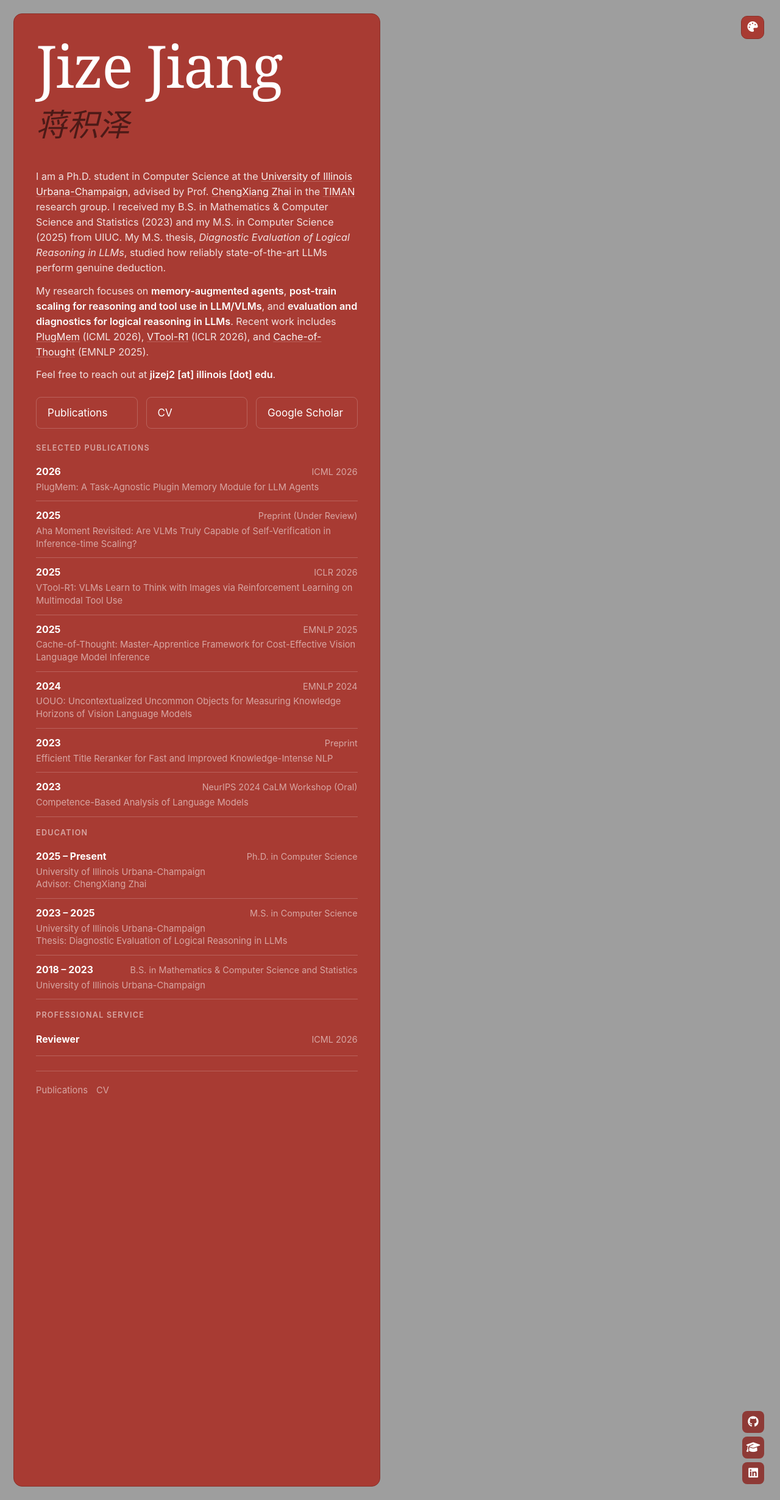
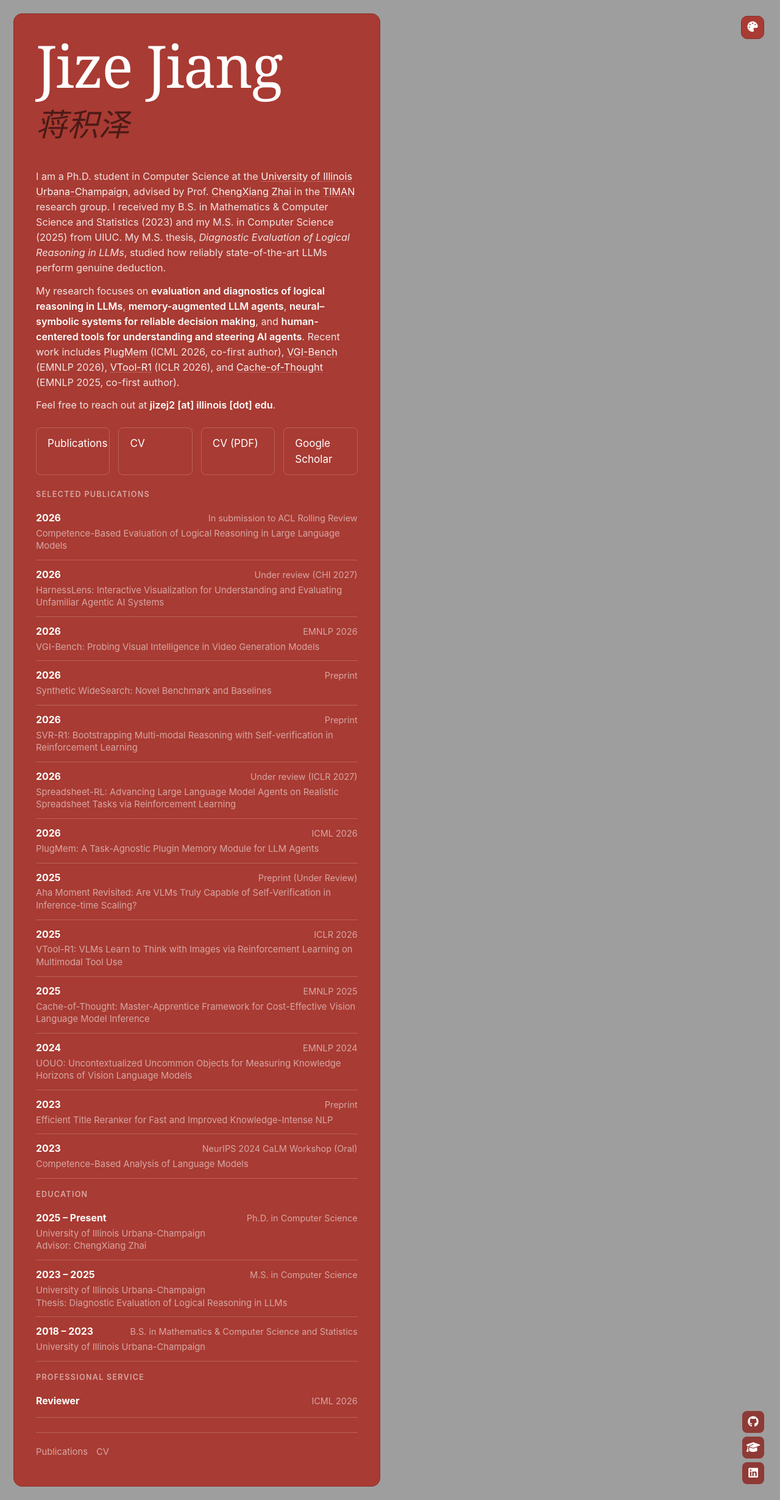
Before and after one commit to jizej/jizej.github.io, a Jekyll site: the page built from _pages/about.md, in a window 1280 px wide. Shown: the whole page at 61% size. Built offline with Jekyll 4.4.1, drawn with Linux system fonts in a browser that asks for light colours; some web fonts are replaced; a script bundle is joined from its source files by our own code; library files that are not in the unit come from our copies.

Commit message:
Sync site with latest CV (Nov 2026) and add downloadable CV PDF

```diff
--- a/_pages/about.md
+++ b/_pages/about.md
@@ -9,6 +9,8 @@ panel_links:
     url: "/publications/"
   - title: "CV"
     url: "/cv/"
+  - title: "CV (PDF)"
+    url: "/files/Jize_Jiang_CV.pdf"
   - title: "Google Scholar"
     url: "https://scholar.google.com/citations?hl=en&user=XWw9xbcAAAAJ"
 social_icons:
@@ -28,6 +30,6 @@ redirect_from:
 
 I am a Ph.D. student in Computer Science at the [University of Illinois Urbana-Champaign](https://illinois.edu/), advised by Prof. [ChengXiang Zhai](https://czhai.cs.illinois.edu/) in the [TIMAN](https://sifaka.cs.illinois.edu/) research group. I received my B.S. in Mathematics & Computer Science and Statistics (2023) and my M.S. in Computer Science (2025) from UIUC. My M.S. thesis, *Diagnostic Evaluation of Logical Reasoning in LLMs*, studied how reliably state-of-the-art LLMs perform genuine deduction.
 
-My research focuses on **memory-augmented agents**, **post-train scaling for reasoning and tool use in LLM/VLMs**, and **evaluation and diagnostics for logical reasoning in LLMs**. Recent work includes [PlugMem](https://arxiv.org/abs/2603.03296) (ICML 2026), [VTool-R1](https://arxiv.org/abs/2505.19255) (ICLR 2026), and [Cache-of-Thought](https://arxiv.org/abs/2502.20587) (EMNLP 2025).
+My research focuses on **evaluation and diagnostics of logical reasoning in LLMs**, **memory-augmented LLM agents**, **neural&ndash;symbolic systems for reliable decision making**, and **human-centered tools for understanding and steering AI agents**. Recent work includes [PlugMem](https://arxiv.org/abs/2603.03296) (ICML 2026, co-first author), [VGI-Bench](https://arxiv.org/abs/2608.19583) (EMNLP 2026), [VTool-R1](https://arxiv.org/abs/2505.19255) (ICLR 2026), and [Cache-of-Thought](https://aclanthology.org/2025.emnlp-main.97/) (EMNLP 2025, co-first author).
 
 Feel free to reach out at **jizej2 [at] illinois [dot] edu**.
--- a/_pages/cv.md
+++ b/_pages/cv.md
@@ -6,6 +6,8 @@ author_profile: false
 ---
 
 {% include base_path %}
+
+<p><a class="btn btn--primary" href="{{ base_path }}/files/Jize_Jiang_CV.pdf" target="_blank" rel="noopener"><i class="fas fa-file-pdf" aria-hidden="true"></i> Download CV (PDF)</a></p>
 
 Education
 ======
@@ -17,18 +19,20 @@ Education
 
 Research Interests
 ======
-Memory-augmented agents; post-train scaling for reasoning and tool use in LLM/VLMs; evaluation and diagnostics for logical reasoning in LLMs.
+Evaluation and diagnostics of logical reasoning in LLMs; memory-augmented LLM agents; neural&ndash;symbolic systems for reliable decision making; human-centered tools for understanding and steering AI agents.
 
 Research Experience
 ======
 * **Graduate Research Assistant** &mdash; TIMAN Research Group, UIUC (2022 &ndash; Present)
   * Advisor: Prof. ChengXiang Zhai.
-  * **PlugMem (ICML 2026):** Designed a task-agnostic plugin memory module attaching to arbitrary LLM agents, structuring raw interactions into a memory graph of propositional facts and prescriptive skills with intent-aware retrieval. Outperformed task-agnostic and task-specific baselines on long-horizon conversational QA, multi-hop knowledge retrieval, and web agent benchmarks.
+  * **PlugMem (ICML 2026):** Designed a task-agnostic plugin memory module attaching to arbitrary LLM agents, structuring raw interactions into a memory graph of propositional facts and prescriptive skills with intent-aware retrieval. Evaluated unchanged across long-horizon conversational QA, multi-hop knowledge retrieval, and web agent benchmarks, outperforming both task-agnostic and task-specific memory designs while achieving the highest information density. In collaboration with Microsoft Research.
+  * **VGI-Bench (EMNLP 2026):** Contributed to a benchmark of 27 tasks and 810 instances probing whether video generation models perform visually grounded reasoning rather than surface-level synthesis; the strongest model reached only 51% accuracy, with analysis showing later denoising steps refine early hypotheses instead of correcting reasoning errors.
   * **VTool-R1 (ICLR 2026):** Co-built the first framework training VLMs to produce multimodal chains of thought&mdash;interleaving text with intermediate visual reasoning steps via Python tool invocations&mdash;using outcome-based RL without process supervision. 10%+ accuracy gains on chart/table QA.
+  * **HarnessLens (under review, CHI 2027):** Co-led an interactive visualization system that helps practitioners understand and evaluate agentic AI systems they did not build, surfacing execution traces and harness behavior for inspection.
   * **Cache-of-Thought (EMNLP 2025):** Designed a master-apprentice framework for cost-effective VLM reasoning, with cached QA pairs retrieved via dual-modality dense retrieval. Up to 7.7% performance gain under fixed budget; up to 36.6% apprentice VLM improvement.
   * **UOUO (EMNLP 2024):** Co-designed a benchmark and data curation pipeline for measuring VLM knowledge horizons on uncontextualized uncommon objects, combining background removal, CLIP-based filtering, XGBoost-based selection, MMD hard negatives, and mosaic grounding evaluation.
   * **Aha Moment Revisited:** Systematically evaluated self-verification capabilities of RL-tuned VLMs during inference-time scaling.
-  * **M.S. Thesis &mdash; Diagnostic Evaluation of Logical Reasoning in LLMs:** Designed a diagnostic framework using self-generated synthetic ordering tasks with controlled complexity, formulating problems as two-layer representations (abstract logical structures + natural language surface forms) with controlled perturbations to test reasoning invariance. Revealed significant linguistic sensitivity and pronounced answer-type biases in GPT-4.1 and GPT-4o.
+  * **M.S. Thesis &mdash; Diagnostic Evaluation of Logical Reasoning in LLMs:** Designed a diagnostic framework using self-generated synthetic ordering tasks with controlled complexity, formulating problems as two-layer representations (abstract logical structures + natural language surface forms) with controlled perturbations to test reasoning invariance. Revealed significant linguistic sensitivity and pronounced answer-type biases in GPT-4.1 and GPT-4o, indicating reliance on heuristic shortcuts over genuine logical deduction. Extended into *Competence-Based Evaluation of Logical Reasoning in Large Language Models* (in submission to ACL Rolling Review).
 
 * **Research Intern** &mdash; Automatic Reasoning Lab, Langboat Inc. (Jan 2022 &ndash; May 2022)
   * Supervised by Dr. Ming Zhou.
@@ -74,6 +78,10 @@ Publications
     {% include archive-single-cv.html %}
   {% endif %}{% endfor %}</ul>
 
+**Work in Progress**
+* *PlugMem Studio: An Interactive Memory Inspection Interface for Agentic Systems.* In preparation.
+* *Language-Conditioned Affordances for Grasping in a Cluttered Environment.* In preparation.
+
 Professional Service
 ======
 * **Reviewer:** ICML 2026
--- /dev/null
+++ b/_publications/2026-05-28-spreadsheet-rl.md
@@ -0,0 +1,11 @@
+---
+title: "Spreadsheet-RL: Advancing Large Language Model Agents on Realistic Spreadsheet Tasks via Reinforcement Learning"
+collection: publications
+category: manuscripts
+permalink: /publication/2026-05-28-spreadsheet-rl
+excerpt: 'Training LLM agents with reinforcement learning to solve realistic spreadsheet tasks.'
+date: 2026-05-28
+venue: 'Under review (ICLR 2027)'
+paperurl: 'https://arxiv.org/abs/2605.22642'
+citation: 'Banghao Chi, Yining Xie, Mingyuan Wu, Jingcheng Yang, Jize Jiang, Zhaoheng Li, Shengyi Qian, Minjia Zhang, Klara Nahrstedt, Rui Hou, Xiangjun Fan, Hanchao Yu. (2026). &quot;Spreadsheet-RL: Advancing Large Language Model Agents on Realistic Spreadsheet Tasks via Reinforcement Learning.&quot; Under review (ICLR 2027).'
+---
--- /dev/null
+++ b/_publications/2026-07-15-svr-r1.md
@@ -0,0 +1,11 @@
+---
+title: "SVR-R1: Bootstrapping Multi-modal Reasoning with Self-verification in Reinforcement Learning"
+collection: publications
+category: manuscripts
+permalink: /publication/2026-07-15-svr-r1
+excerpt: 'Bootstrapping multimodal reasoning in VLMs by incorporating self-verification into reinforcement learning.'
+date: 2026-07-15
+venue: 'Preprint'
+paperurl: 'https://arxiv.org/abs/2607.10966'
+citation: 'Mingyuan Wu, Jingcheng Yang, Shengyi Qian, Xudong Wang, Jize Jiang, Qifan Wang, Aashu Singh, Khoi Pham, Fei Liu, Zhaolun Su, Zhuokai Zhao, Klara Nahrstedt, Jianyu Wang, Hanchao Yu. (2026). &quot;SVR-R1: Bootstrapping Multi-modal Reasoning with Self-verification in Reinforcement Learning.&quot; Preprint.'
+---
--- /dev/null
+++ b/_publications/2026-08-01-synthetic-widesearch.md
@@ -0,0 +1,10 @@
+---
+title: "Synthetic WideSearch: Novel Benchmark and Baselines"
+collection: publications
+category: manuscripts
+permalink: /publication/2026-08-01-synthetic-widesearch
+excerpt: 'A synthetic benchmark and baselines for wide-search agent tasks.'
+date: 2026-08-01
+venue: 'Preprint'
+citation: 'Dean Alvarez, Jize Jiang, Joshua Wong, Rebecca Wong, ChengXiang Zhai. (2026). &quot;Synthetic WideSearch: Novel Benchmark and Baselines.&quot; Preprint.'
+---
--- /dev/null
+++ b/_publications/2026-08-26-vgi-bench.md
@@ -0,0 +1,11 @@
+---
+title: "VGI-Bench: Probing Visual Intelligence in Video Generation Models"
+collection: publications
+category: conferences
+permalink: /publication/2026-08-26-vgi-bench
+excerpt: 'A benchmark of 27 tasks and 810 instances probing whether video generation models perform visually grounded reasoning rather than surface-level synthesis. The strongest model reaches only 51% accuracy, and analysis shows later denoising steps refine early hypotheses instead of correcting reasoning errors.'
+date: 2026-08-26
+venue: 'EMNLP 2026'
+paperurl: 'https://arxiv.org/abs/2608.19583'
+citation: 'Xuan He, Cong Wei, Yuhao Cheng, Linrui Ma, Yuxuan Zhang, Zuojun Li, Yuhao Wen, Jize Jiang, Zeyi Liu, Yuren Hao, Songcheng Cai, Keming Wu, Penghui Du, Kai Zou, Rui Yang, Chenkai Sun, Ke Yang, Ping Nie, Kelsey R. Allen, Chenglong Wang, Michel Galley, Jianfeng Gao, ChengXiang Zhai. (2026). &quot;VGI-Bench: Probing Visual Intelligence in Video Generation Models.&quot; <i>EMNLP 2026</i>.'
+---
--- /dev/null
+++ b/_publications/2026-09-15-harnesslens.md
@@ -0,0 +1,10 @@
+---
+title: "HarnessLens: Interactive Visualization for Understanding and Evaluating Unfamiliar Agentic AI Systems"
+collection: publications
+category: manuscripts
+permalink: /publication/2026-09-15-harnesslens
+excerpt: 'An interactive visualization system that helps practitioners understand and evaluate agentic AI systems they did not build, surfacing execution traces and harness behavior for inspection.'
+date: 2026-09-15
+venue: 'Under review (CHI 2027)'
+citation: 'Zepei Li*, Dina Albassam*, Jize Jiang*, ChengXiang Zhai, Yun Huang. (2026). &quot;HarnessLens: Interactive Visualization for Understanding and Evaluating Unfamiliar Agentic AI Systems.&quot; Under review (CHI 2027). (* equal contribution)'
+---
--- /dev/null
+++ b/_publications/2026-10-28-competence-based-evaluation-logical-reasoning.md
@@ -0,0 +1,11 @@
+---
+title: "Competence-Based Evaluation of Logical Reasoning in Large Language Models"
+collection: publications
+category: manuscripts
+permalink: /publication/2026-10-28-competence-based-evaluation-logical-reasoning
+excerpt: 'A diagnostic evaluation of LLM logical reasoning using synthetic ordering tasks with controlled complexity and controlled perturbations, revealing linguistic sensitivity and answer-type biases that indicate reliance on heuristic shortcuts. Extends my M.S. thesis.'
+date: 2026-10-28
+venue: 'In submission to ACL Rolling Review'
+paperurl: 'https://arxiv.org/abs/2610.22894'
+citation: 'Jize Jiang, ChengXiang Zhai. (2026). &quot;Competence-Based Evaluation of Logical Reasoning in Large Language Models.&quot; In submission to ACL Rolling Review (ARR).'
+---
```
Also changed, not shown: _publications/2024-07-25-uouo.md (+3 -2 lines), _publications/2025-02-27-cache-of-thought.md (+3 -2 lines), _publications/2025-05-25-vtool-r1.md (+1 -0 lines), _publications/2026-02-06-plugmem.md (+2 -1 lines), 1 other file.
